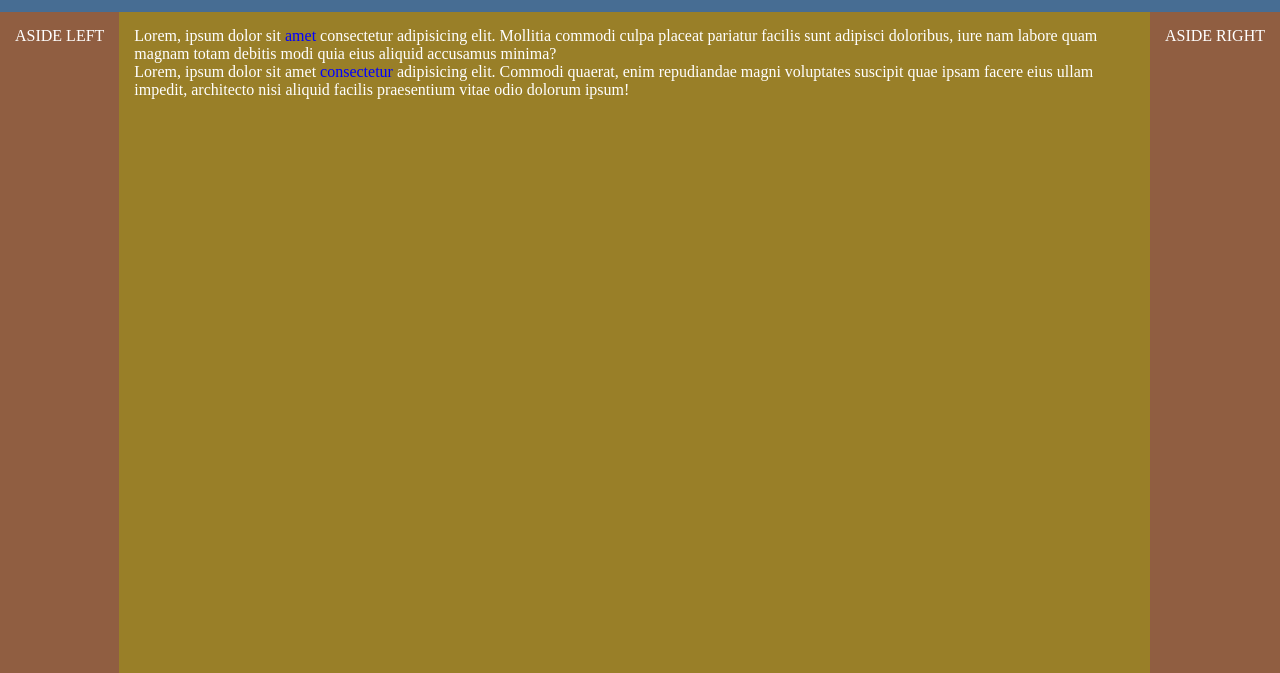
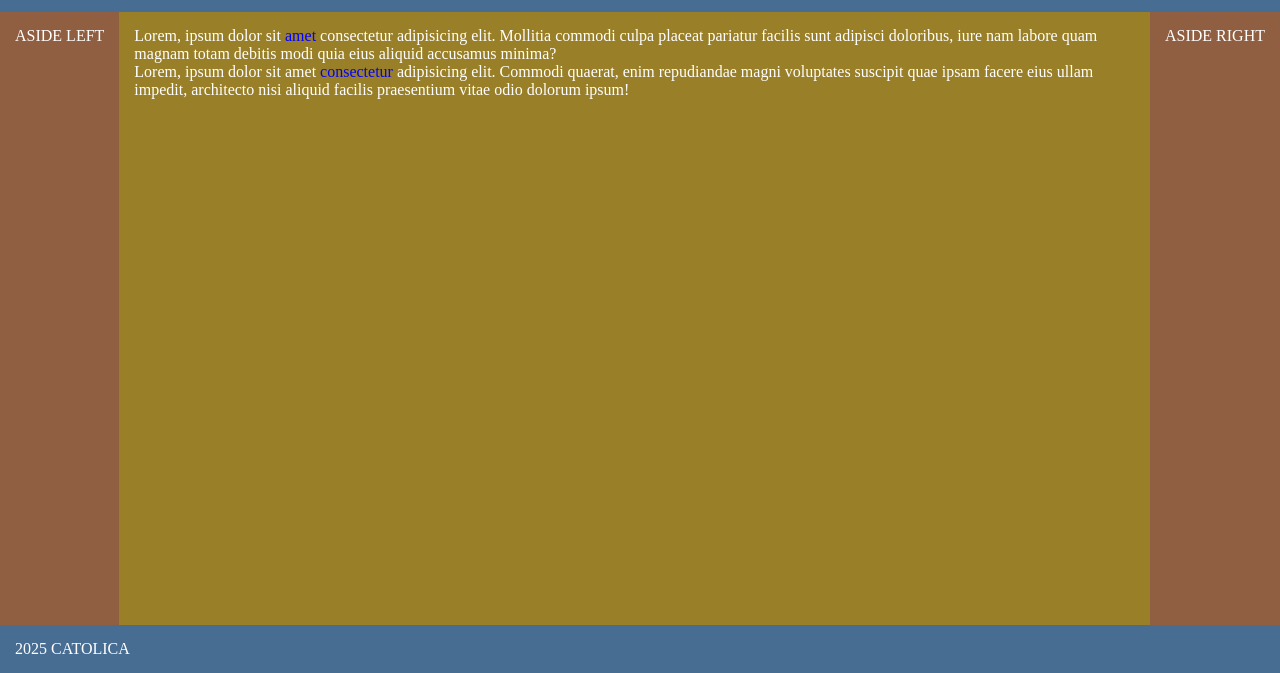
Before and after one commit to Alous12/Practica2, a plain HTML site: page index.html in a window 1280 px wide. Shown: the part 127-800 px from the top of the page. Drawn offline with Linux system fonts and the light colour scheme.

Commit message:
GUARDADO 3

```diff
--- a/index.html
+++ b/index.html
@@ -34,5 +34,6 @@
         </div>
     </div>
     <div id="aside-rigth">ASIDE RIGHT</div>
+    <div id="footer">2025 CATOLICA</div>
 </body>
 </html>
```
